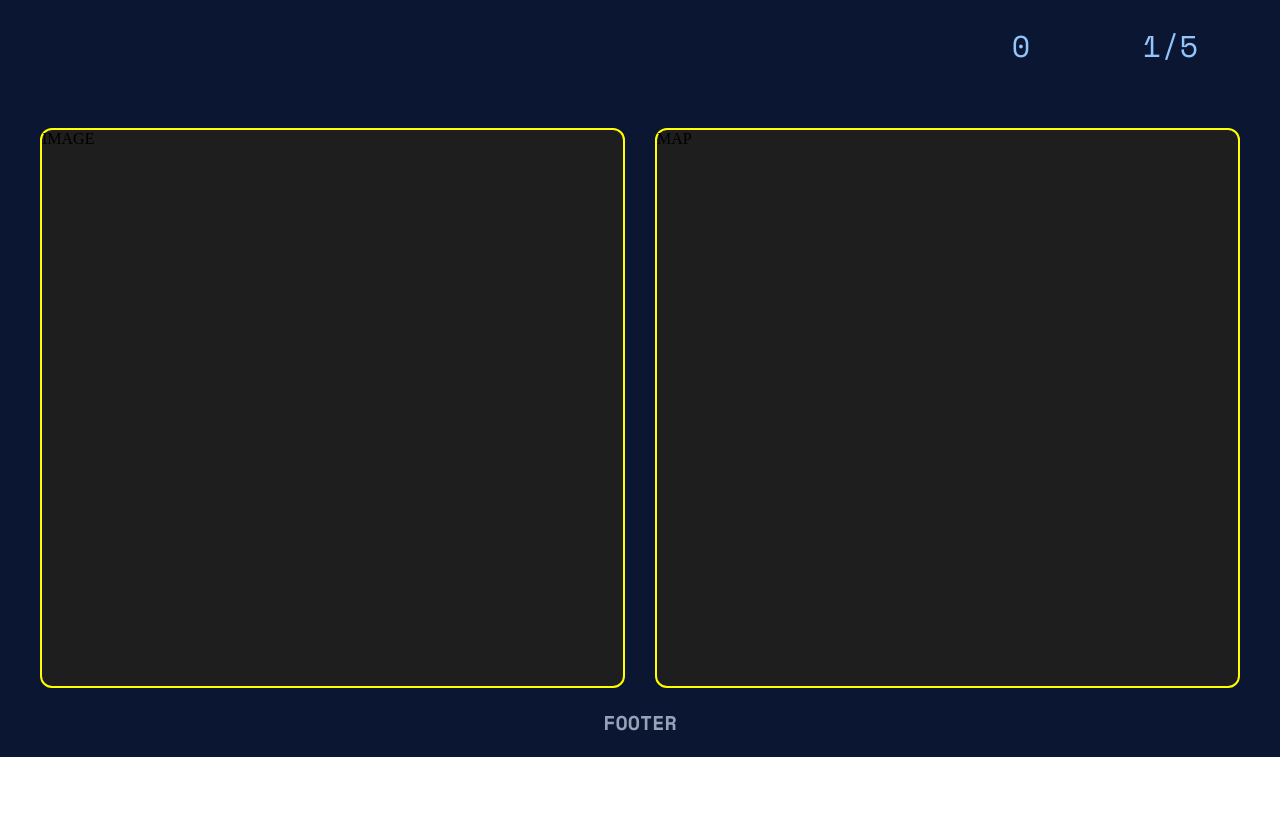
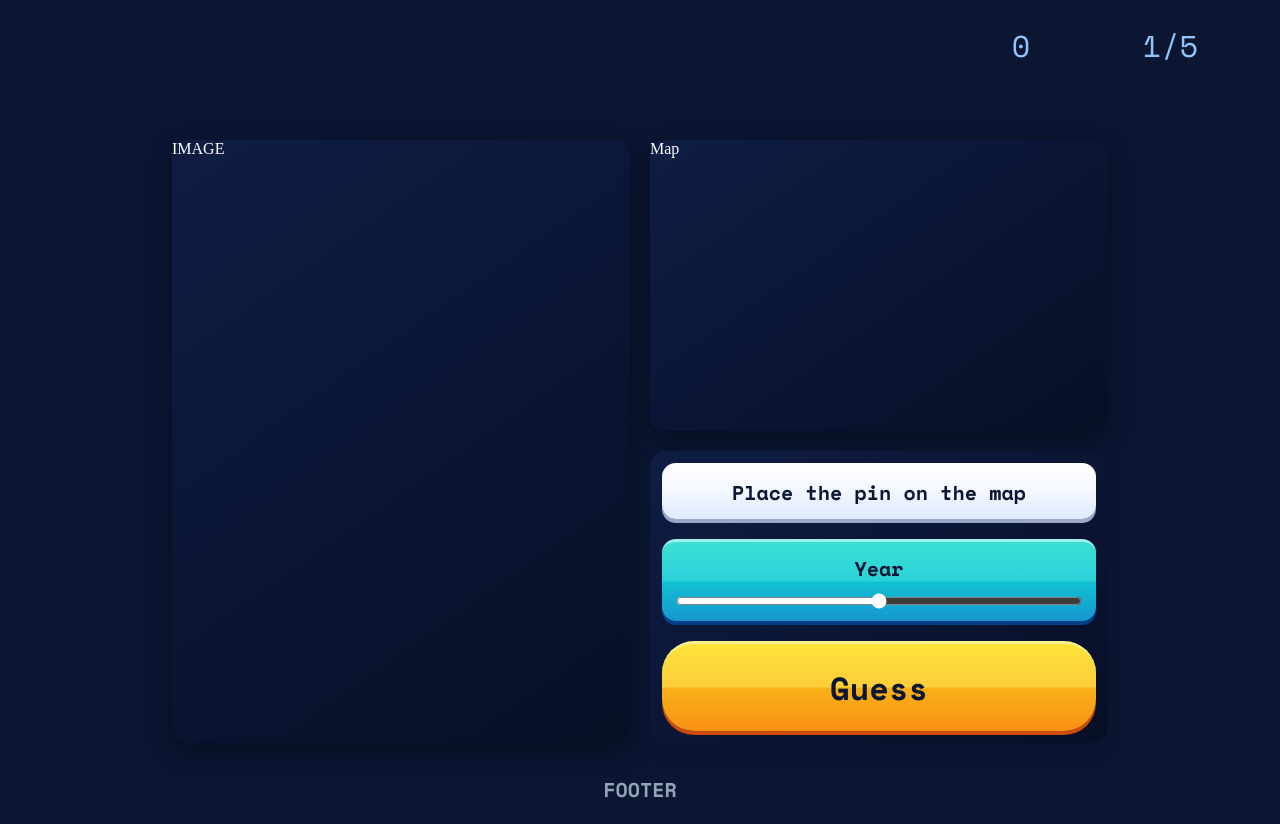
Before and after one commit to ls-95/when-where, a React (Vite) app: page / in a window 1280 px wide. Shown: the part 301-1125 px from the top of the page. Before the commit the page ends 1058 px from the top, so only its background shows below. Built offline with nearby package versions, Linux system fonts and the light colour scheme.

Commit message:
add game pannel;add style game pannel

```diff
--- a/src/components/GameArea.css
+++ b/src/components/GameArea.css
@@ -1,15 +1,43 @@
 
 .game-area {
   display: grid;
-  grid-template-columns: repeat(auto-fit, minmax(300px, 1fr)) ;
-  gap:30px;
-  height: 70vh;
-  width: 100%
-
+  grid-template-columns: 1fr 1fr;
+  gap: 20px;
+  align-items: start;
+  padding: 12px;
+  width: 80%;
 }
 
-.container{
-  background: #1e1e1e;
-  border:2px solid yellow;
-  border-radius: 12px;
+.right-column {
+  display: grid;
+  grid-template-rows: 1fr 1fr;
+  gap: 20px;
+  height: 100%;
 }
+
+.right-column > * {
+  min-height: 0;
+}
+
+.container {
+  width: 100%;
+  height: 100%;
+}
+
+
+.image, .map{
+  width: 100%;
+  height: 100%;
+  background: linear-gradient(145deg,#0f1d44,#070f26 );
+  border-radius: 16px;
+  box-shadow: 0 8px 25px rgba(0,0,0,0.4);
+  color: white;
+}
+
+
+.guess-panel {
+  display: flex;
+  flex-direction: column;
+  align-items: center;
+  justify-content: center;
+}
--- a/src/components/GameArea.jsx
+++ b/src/components/GameArea.jsx
@@ -1,10 +1,17 @@
 import "./GameArea.css"
+import GuessPannel from "./GuessPannel.jsx";
 
 function GameArea(){
     return(
         <div className="game-area">
-            <div className="container">IMAGE</div>
-            <div className="container">MAP</div>
+            <div className="container">
+                <div className="image">IMAGE</div>
+            </div>
+
+            <div className="container right-column">
+                <div className="map">Map</div>
+                <div className="guess-panel"><GuessPannel/></div>
+            </div>
 
         </div>
     );
--- /dev/null
+++ b/src/components/GuessPannel.css
@@ -0,0 +1,147 @@
+.guess-panel {
+  display: flex;
+  flex-direction: column;
+  align-items: stretch;
+  gap: 20px;
+  font-family: var(--font-banner);
+  padding: 12px;
+  height: 100%;
+  font-size: 20px;
+  background: linear-gradient(145deg, #0f1d44, #070f26);
+  border-radius: 16px;
+  box-shadow: 0 8px 20px rgba(0,0,0,0.1);
+}
+
+.container-top {
+  display: flex;
+  flex-direction: column;
+  gap: 20px;
+}
+
+
+.pin-row {
+  display: flex;
+  justify-content: center;
+  align-items: center;
+  padding: 12px 14px;
+  border-radius: 14px;
+  font-family: var(--font-banner);
+  font-weight: 700;
+  color:var(--color-bg);
+  background: linear-gradient(
+    180deg,
+    #ffffff 0%,
+    #f2f6ff 50%,
+    hsl(223, 100%, 94%) 100%
+  );
+  border-top: 3px solid #ffffff;
+  box-shadow: 0 4px 0px #9aa7c7;
+  transition: all 0.15s ease;
+}
+
+.pin-row:hover {
+  transform: translateY(-1px);
+  box-shadow:
+    0 4px 0px #7f8db0,
+    0 0 10px rgba(180, 200, 255, 0.4);
+}
+
+.pin-row:active {
+  transform: translateY(2px);
+  box-shadow: 0 2px 0px #6c7896;
+}
+
+.year-row {
+  display: flex;
+  flex-direction: column;
+  gap: 10px;
+  padding:12px 14px;
+  border-radius:14px;
+  text-align: center;
+  font-family: var(--font-banner);
+  font-weight: 700;
+  color: var(--color-bg);
+  background: linear-gradient(
+    180deg,
+    #3be0d3 0%,
+    #2bd1d9 49%,
+    #11c1d3 51%,
+    #1896cf 100%
+  );
+  border-top: 3px solid #9ff0eb;
+  box-shadow: 0 4px 0px #023f87;
+  transition: all 0.15s ease;
+}
+
+.year-row input {
+  width: 100%;
+  accent-color: #ffffff;
+  cursor: pointer;
+}
+
+.year-row:hover {
+  transform: translateY(-1px);
+  box-shadow:
+    0 4px 0px #1254a0,
+    0 0 12px 4px rgba(43, 209, 217, 0.5);
+}
+
+
+.year-row:active {
+  transform: translateY(2px);
+  box-shadow: 0 2px 0px #012e6a;
+}
+
+
+
+
+.guess-btn{
+  margin-top: 20px;
+  width: 100%;
+  font-size: 1.6em;
+  font-weight: 700;
+  padding: 0.6em;
+  border-radius: 1em;
+  cursor: pointer;
+  border: none;
+  font-family: var(--font-banner);
+  color: var(--color-bg);
+  background: linear-gradient(
+    180deg,
+    #fde439 0%,
+    #fdcd3b 49%,
+    #f9b118 51%,
+    #fa9016 100%);
+
+  border-top: 3px solid #f6f08f;
+  box-shadow: 0 4px 0px #ce4b06;
+}
+
+.guess-btn:hover {
+  transform: translateY(-2px) scale(1.02);
+  background: linear-gradient(
+    180deg,
+    #fef07a 0%,
+    #fddb6e 49%,
+    #fcc545 51%,
+    #fbaa52 100%
+  );
+  border-top: 3px solid #faf5b0;
+  box-shadow:
+    0 4px 0px #d96318,
+    0 0 12px 4px rgba(253, 185, 30, 0.55);
+}
+
+.guess-btn:active {
+  background: linear-gradient(
+    180deg,
+    #f5c800 0%,
+    #e8ae10 49%,
+    #d98d00 51%,
+    #c86800 100%
+  );
+
+  border-top: 3px solid #e8d84a;
+  box-shadow: 0 4px 0px #a33800;
+  transform: translateY(2px);
+}
--- /dev/null
+++ b/src/components/GuessPannel.jsx
@@ -0,0 +1,23 @@
+
+import "./GuessPannel.css"
+
+function GuessPannel(){
+    return(
+        <div className=" guess-pannel">
+            <div className="container-top">
+               <div className="pin-row">
+                  <p>Place the pin on the map</p>
+               </div>
+               <div className="year-row">
+                  <label>Year</label>
+                 <input type="range"/>
+               </div>
+            </div>
+
+            <button className="guess-btn"> Guess</button>
+
+        </div>
+    )
+}
+
+export default GuessPannel;
```
